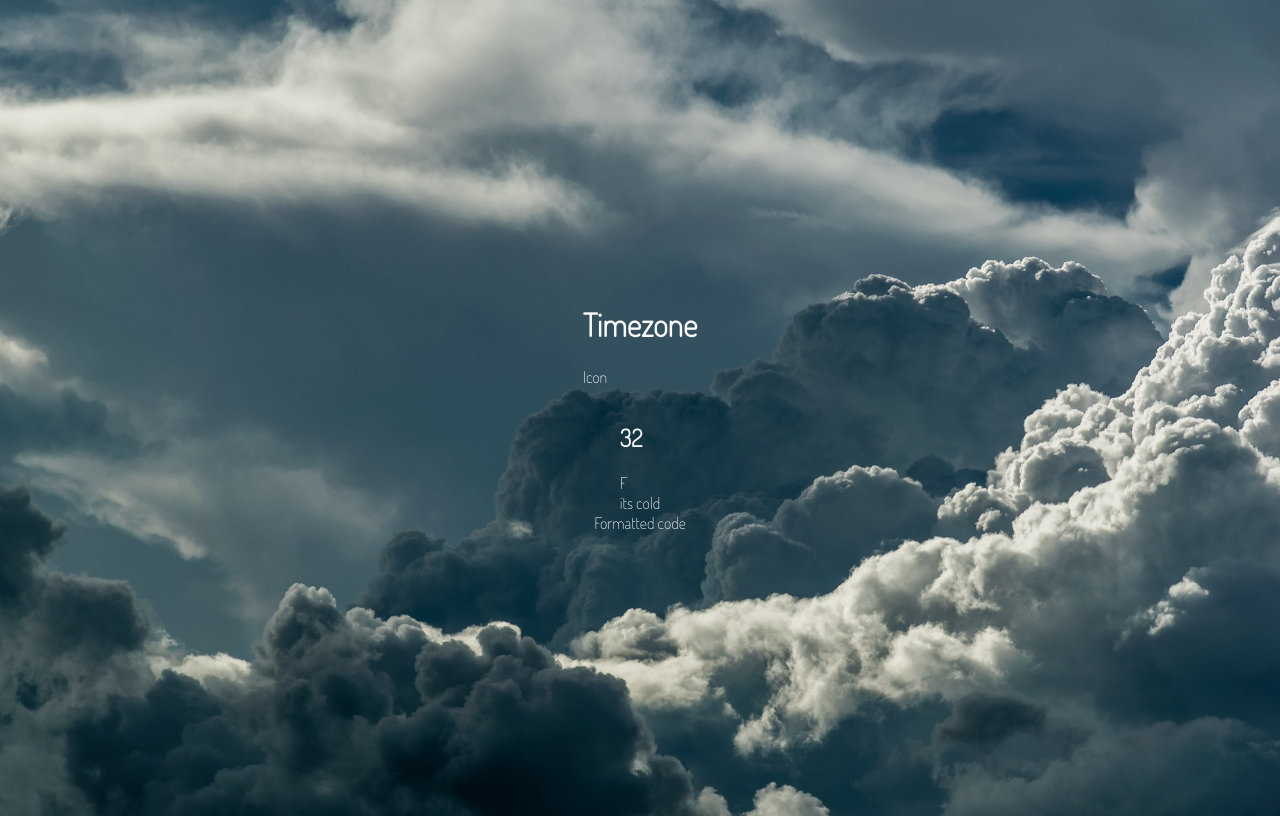
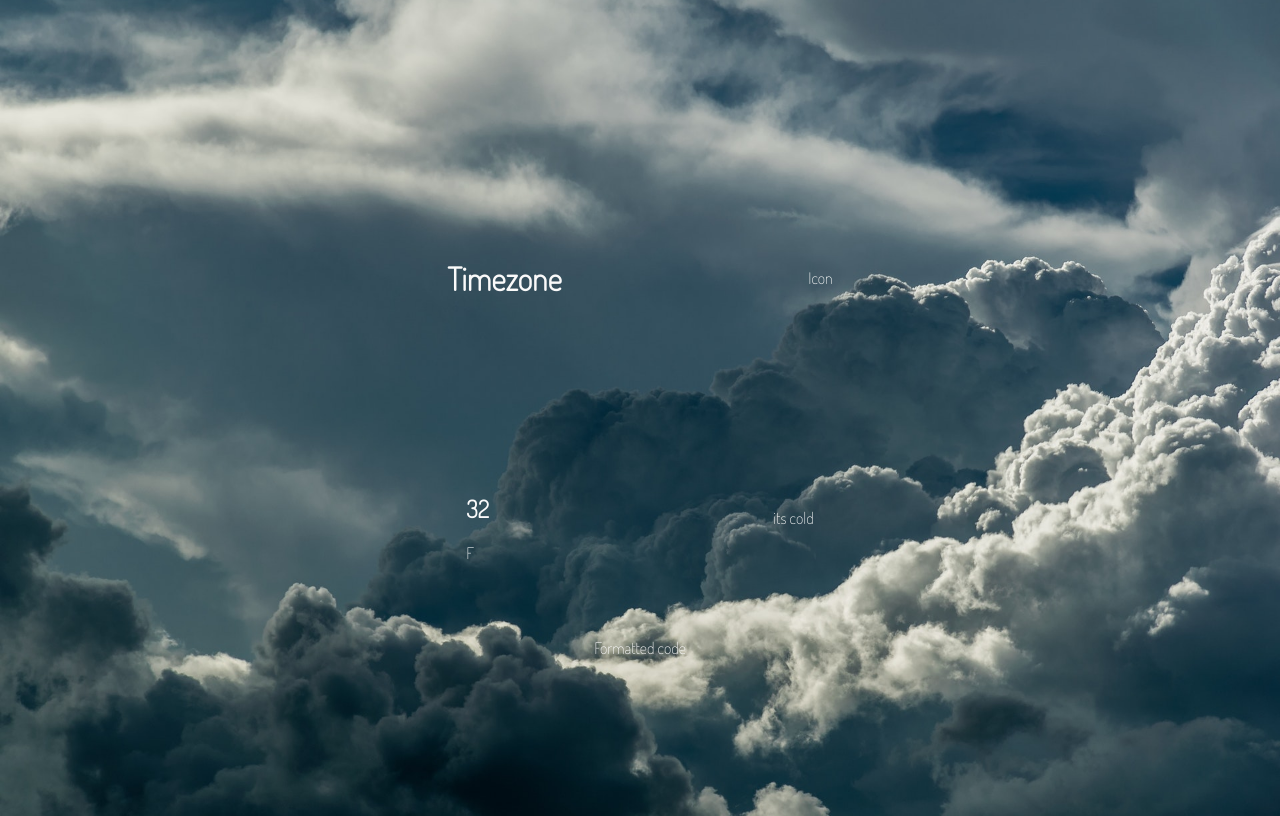
Before and after one commit to PaulSweeney-cmd/WeatherApp-cmd, a plain HTML site: page index.html in a window 1280 px wide. Drawn offline with Linux system fonts and the light colour scheme.

Commit message:
Gave the location and temp divs some height, width and display positioning

```diff
--- a/assets/css/style.css
+++ b/assets/css/style.css
@@ -11,3 +11,10 @@ body {
     color: #fafafa;
     font-family: 'Dosis', sans-serif;
 }
+.location, .temp {
+    height: 30vh;
+    width: 50%;
+    display: flex;
+    justify-content: space-around;
+    align-items: center;
+}
```
